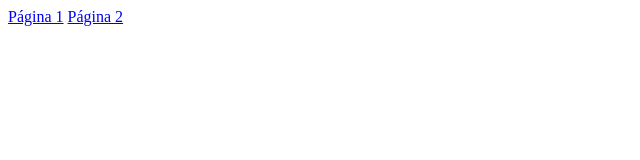
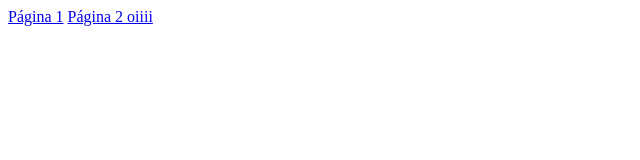
Before and after one commit to FramDzi/framsite, a SvelteKit app: page / in a window 1280 px wide. Shown: the top 160 px of the page, without its empty margins (0-640 px from the left). Built offline with nearby package versions, Linux system fonts and the light colour scheme.

Commit message:
rioda dnv

```diff
--- a/src/routes/+page.svelte
+++ b/src/routes/+page.svelte
@@ -4,5 +4,5 @@
 
 <div class="flex gap-x-4 p-2">
 	<a href="{base}/pagina1">Página 1</a>
-	<a href="{base}/pagina2">Página 2</a>
+	<a href="{base}/pagina2">Página 2 oiiii</a>
 </div>
```
